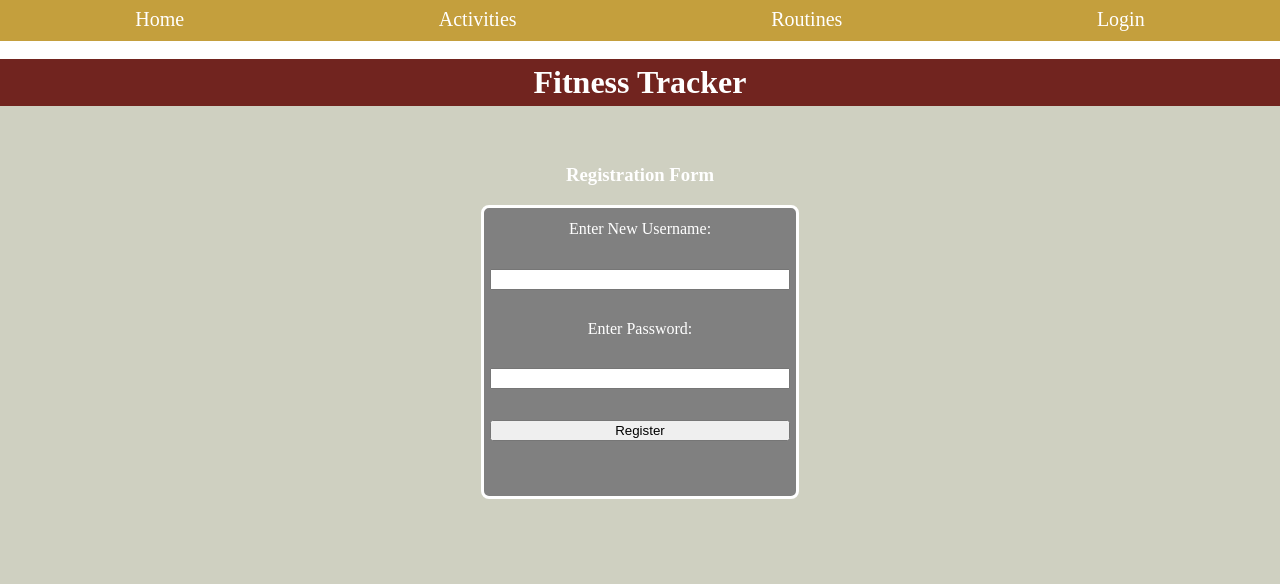
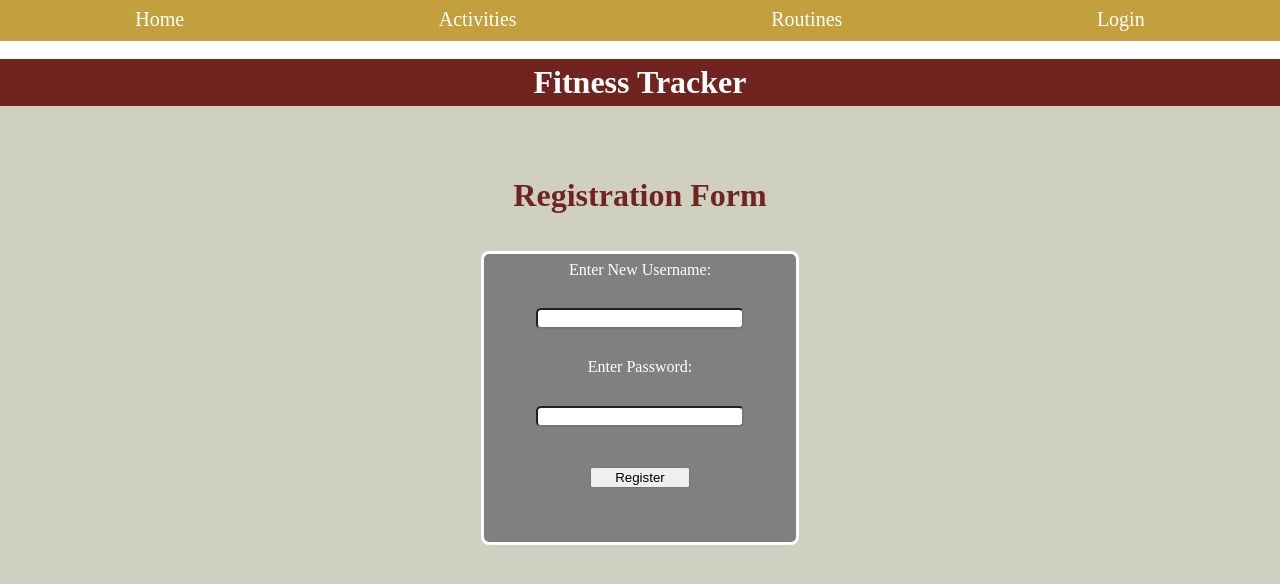
Before and after one commit to andrew-brandon-team/FitnessFrontEnd, a React (Create React App) app: page /register in a window 1280 px wide. Shown: the top 584 px of the page. Built offline with nearby package versions, Linux system fonts and the light colour scheme; no server answers.

Commit message:
styling on login/register

```diff
--- a/public/drew.css
+++ b/public/drew.css
@@ -81,3 +81,18 @@ footer {
   background-color: rgb(177, 7, 7);
   border: 2px solid white;
 }
+
+.form-container {
+  display: flex;
+}
+
+.form-field {
+  width: 200px;
+  border-radius: 5px;
+  margin: auto;
+}
+
+.form-bttn{
+  width: 100px;
+  margin: auto;
+}
--- a/src/components/Login.js
+++ b/src/components/Login.js
@@ -62,14 +62,14 @@ const Login = () => {
   }
   return (
     <div>
-      <h3>Login Form</h3>
-      <form onSubmit={formSubmitHandler}>
+      <h3 className="product-title">Login Form</h3>
+      <form className="form-container" onSubmit={formSubmitHandler}>
 
         <label>
           Enter Username:
         </label>
         <br />
-        <input value={username} onChange={updateUserNameState} type="text">
+        <input className="form-field" value={username} onChange={updateUserNameState} type="text">
         </input>
 
         <br />
@@ -77,11 +77,11 @@ const Login = () => {
           Enter Password:
         </label>
         <br />
-        <input value={password} onChange={updatePasswordState} type="password">
+        <input className="form-field" value={password} onChange={updatePasswordState} type="password">
         </input>
 
         <br />
-        <button type="submit">Login</button>
+        <button className="form-bttn" type="submit">Login</button>
         <br />
 
         <br />
--- a/src/components/Register.js
+++ b/src/components/Register.js
@@ -41,14 +41,14 @@ const Register = () => {
   }
   return (
     <div>
-      <h3>Registration Form</h3>
-      <form onSubmit={formSubmitHandler}>
+      <h3 className="product-title">Registration Form</h3>
+      <form clasName="form-container" onSubmit={formSubmitHandler}>
 
         <label>
           Enter New Username:
         </label>
         <br />
-        <input value={username} onChange={updateUserNameState} type="text">
+        <input className="form-field" value={username} onChange={updateUserNameState} type="text">
         </input>
 
         <br />
@@ -56,11 +56,11 @@ const Register = () => {
           Enter Password:
         </label>
         <br />
-        <input value={password} onChange={updatePasswordState} type="password">
+        <input className="form-field" value={password} onChange={updatePasswordState} type="password">
         </input>
 
         <br />
-        <button type="submit">Register</button>
+        <button className="form-bttn" type="submit">Register</button>
         <br />
         <br />
 
```
